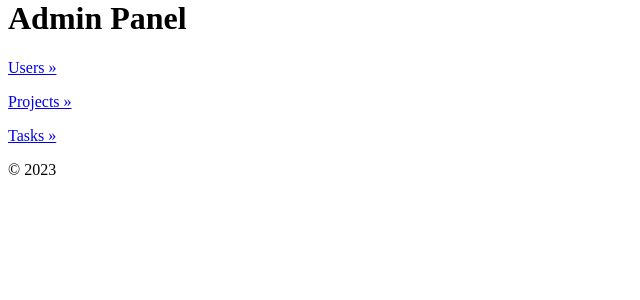
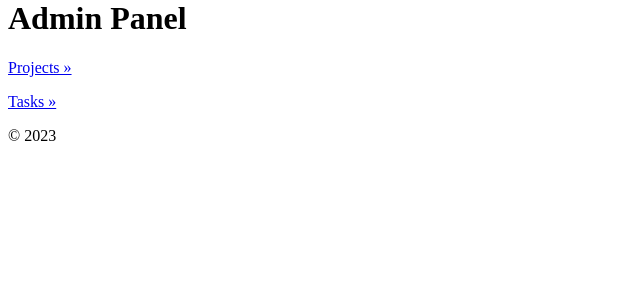
Before and after one commit to Ger-ych/task-tracker, a Yii app: template server/backend/views/site/index.php in a window 1280 px wide. Shown: the part 21-321 px from the top of the page, without its empty margins (0-640 px from the left). Run offline with PHP 8.4 and a stand-in for Yii, Linux system fonts and the light colour scheme; the template is opened without the code that fills it, so the values that code supplies are empty; some libraries are stand-ins or nearby versions.

Commit message:
feat(): Edit home page of admin panel

```diff
--- a/server/backend/views/site/index.php
+++ b/server/backend/views/site/index.php
@@ -8,7 +8,6 @@ $this->title = 'My Yii Application';
 
     <div class="jumbotron text-center bg-transparent">
         <h1 class="display-4">Admin Panel</h1>
-        <p><a class="btn btn-lg btn-outline-secondary w-100" href="<?= \yii\helpers\Url::to(['user/index']) ?>">Users &raquo;</a></p>
         <p><a class="btn btn-lg btn-outline-secondary w-100" href="<?= \yii\helpers\Url::to(['project/index']) ?>">Projects &raquo;</a></p>
         <p><a class="btn btn-lg btn-outline-secondary w-100" href="<?= \yii\helpers\Url::to(['task/index']) ?>">Tasks &raquo;</a></p>
     </div>
```
